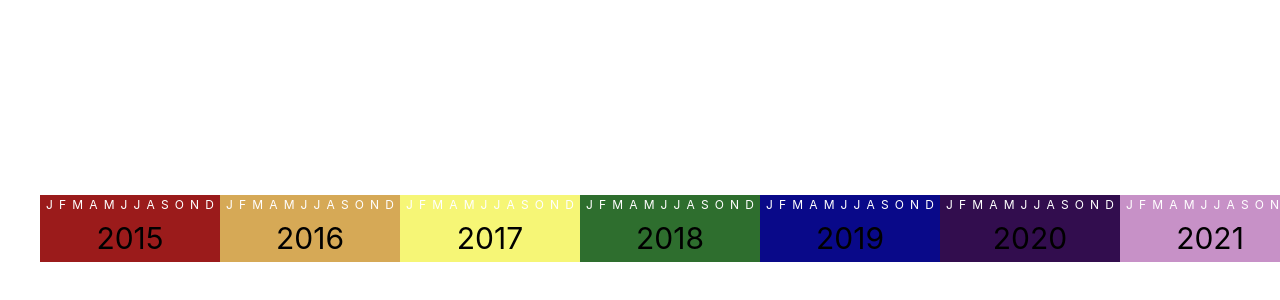
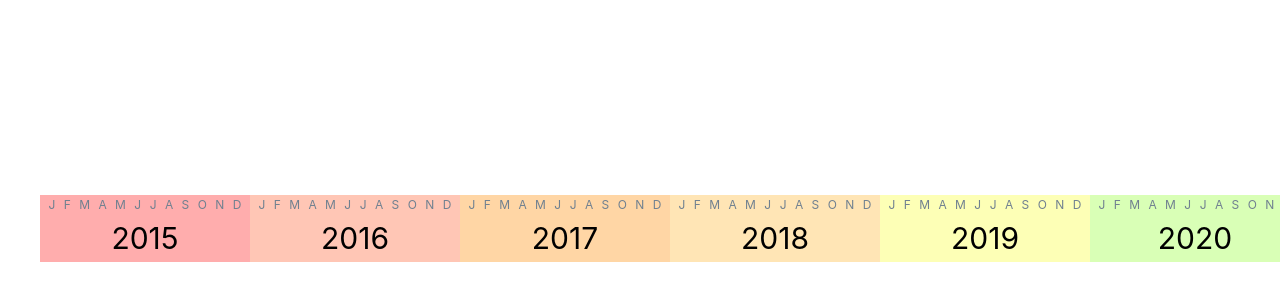
Before and after one commit to Jufebrown/bubble-timeline, a Vue app: page / in a window 1280 px wide. Shown: the part 498-798 px from the top of the page. Built offline with nearby package versions, Linux system fonts and the light colour scheme.

Commit message:
changed year colors to pastels with more color steps

```diff
--- a/src/components/TimeLine.vue
+++ b/src/components/TimeLine.vue
@@ -5,11 +5,26 @@ defineProps<{
 }>()
 
 const timelineStore = useTimelineStore()
-const backgroundColors = ['red', 'orange', 'yellow', 'green', 'blue', 'indigo', 'violet']
+const backgroundColors = [
+  '#ffadad',
+  '#ffc6b5',
+  '#ffd6a5',
+  '#ffe5b5',
+  '#fdffb6',
+  '#d9ffb6',
+  '#caffbf',
+  '#b5ffda',
+  '#9bf6ff',
+  '#9bdfff',
+  '#a0c4ff',
+  '#bdb2ff',
+  '#e0b1ff',
+  '#ffc6ff',
+]
 
 const setBackgroundColor = (index: number) => {
   if (index > 6) {
-    return backgroundColors[index % 7]
+    return backgroundColors[index % 14]
   } else {
     return backgroundColors[index]
   }
@@ -54,9 +69,8 @@ li {
   display: flex;
   flex-direction: column;
   flex-wrap: nowrap;
-  min-width: 12em;
+  min-width: 14em;
   text-align: center;
-  filter: grayscale(50%);
 }
 
 .year-label {
@@ -78,6 +92,6 @@ li {
 
 .month-label {
   font-size: 0.8em;
-  color: white;
+  color: slategray;
 }
 </style>
```
